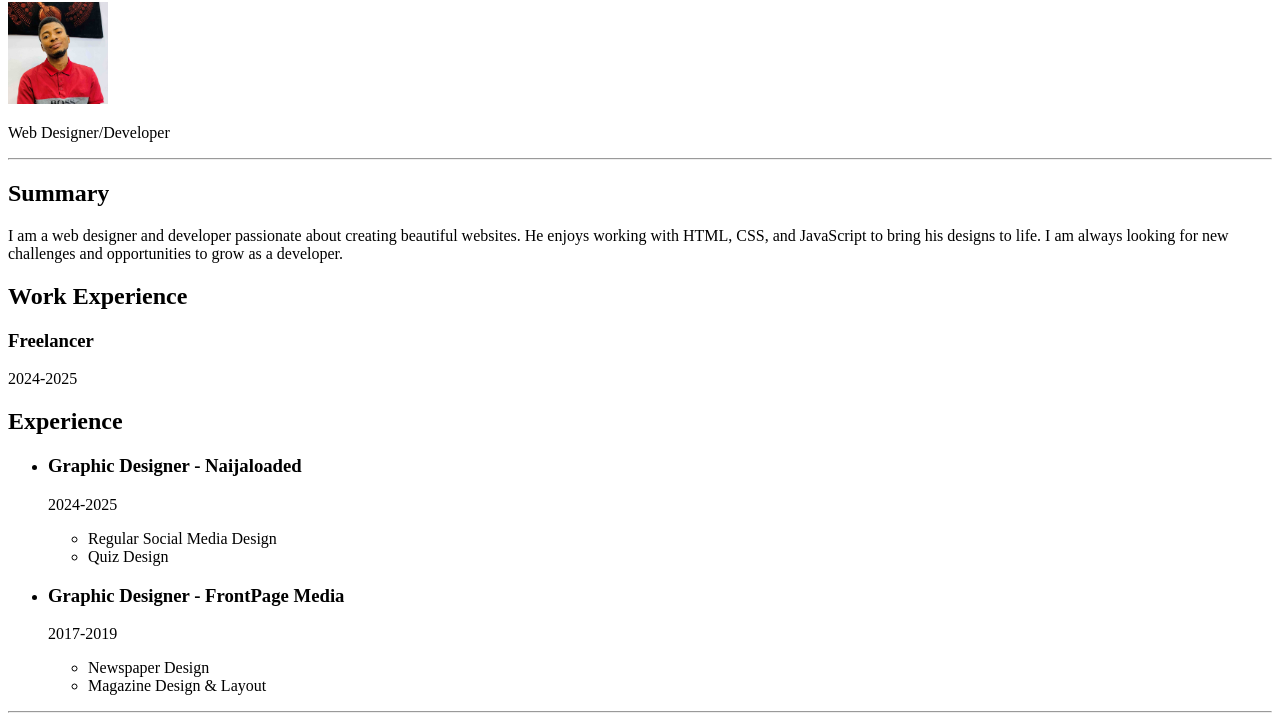
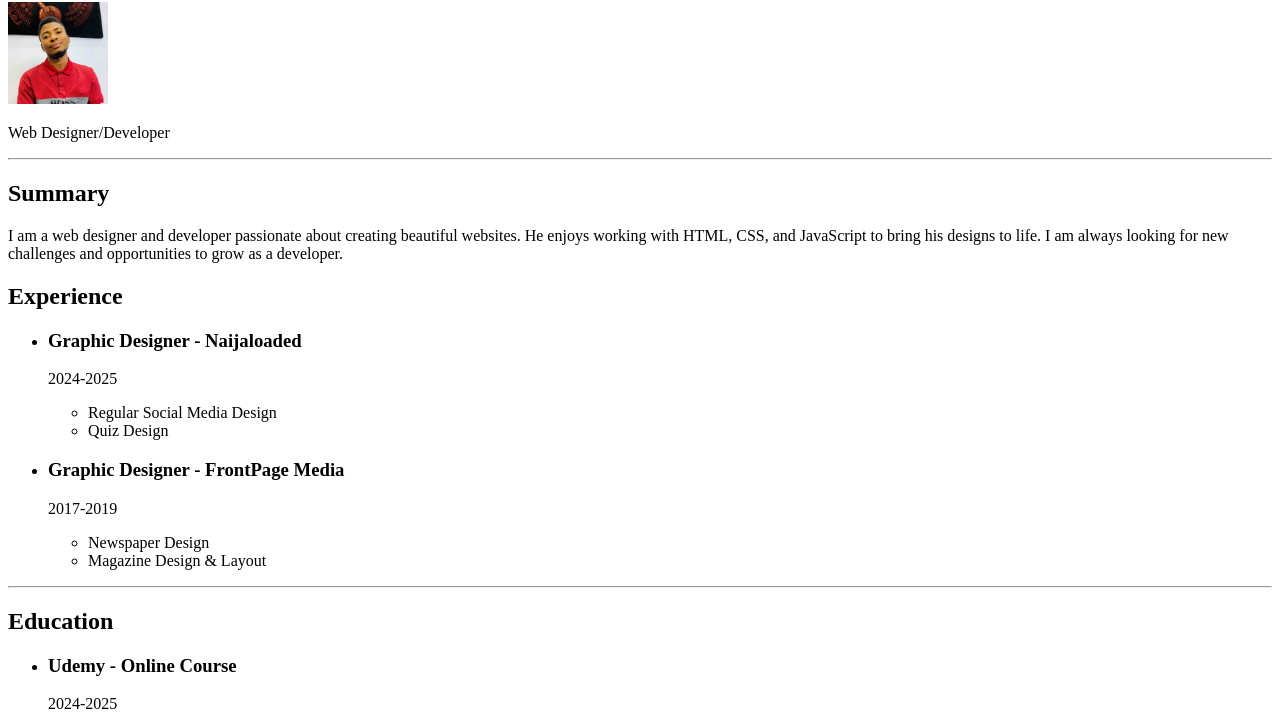
Before and after one commit to Dazeefa/html-resume, a plain HTML site: page index.html in a window 1280 px wide. Shown: the part 78-800 px from the top of the page. Drawn offline with Linux system fonts and the light colour scheme.

Commit message:
index.html

```diff
--- a/index.html
+++ b/index.html
@@ -13,9 +13,6 @@
     <hr/>
     <h2>Summary</h2>
     <p>I am a web designer and developer passionate about creating beautiful websites. He enjoys working with HTML, CSS, and JavaScript to bring his designs to life. I am always looking for new challenges and opportunities to grow as a developer.</p>
-    <h2>Work Experience</h2>
-    <h3>Freelancer</h3>
-    <p>2024-2025</p>
     <h2>Experience</h2>
     <ul>
         <li><h3>Graphic Designer - Naijaloaded</h3></li>
```
